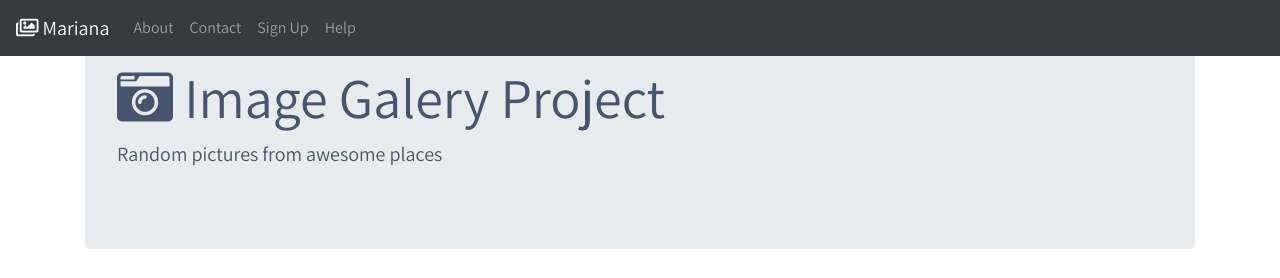
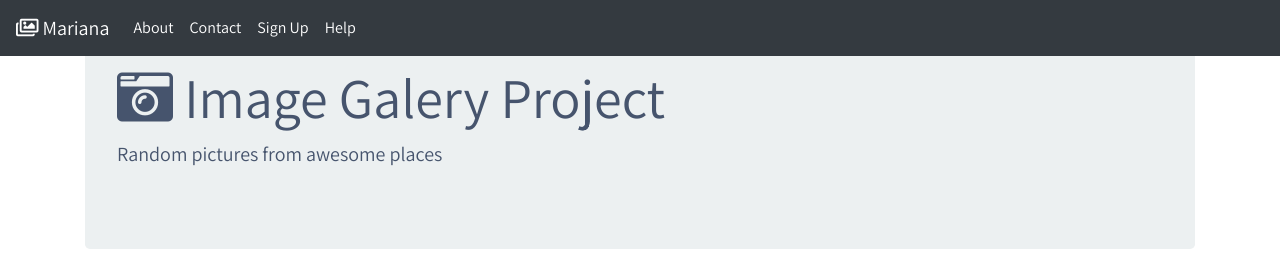
Before and after one commit to capprimmir/web-projects, a plain HTML site: page bootstrap/imageGalery/imageGalery.html in a window 1280 px wide. Shown: the top 278 px of the page. Drawn offline with nearby package versions, Linux system fonts and the light colour scheme.

Commit message:
change font color for navbar

```diff
--- a/bootstrap/imageGalery/galery.css
+++ b/bootstrap/imageGalery/galery.css
@@ -11,7 +11,11 @@ body{
 }
 .jumbotron {
   color: #46546d;
+  background-color: #ecf0f1;
 }
 .navbar-dark {
   background-color: #46546d;
 }
+.navbar-dark .navbar-nav .nav-link {
+  color: white;
+}
```
Also changed, not shown: bootstrap/imageGalery/imageGalery.html (+1 -0 lines).
